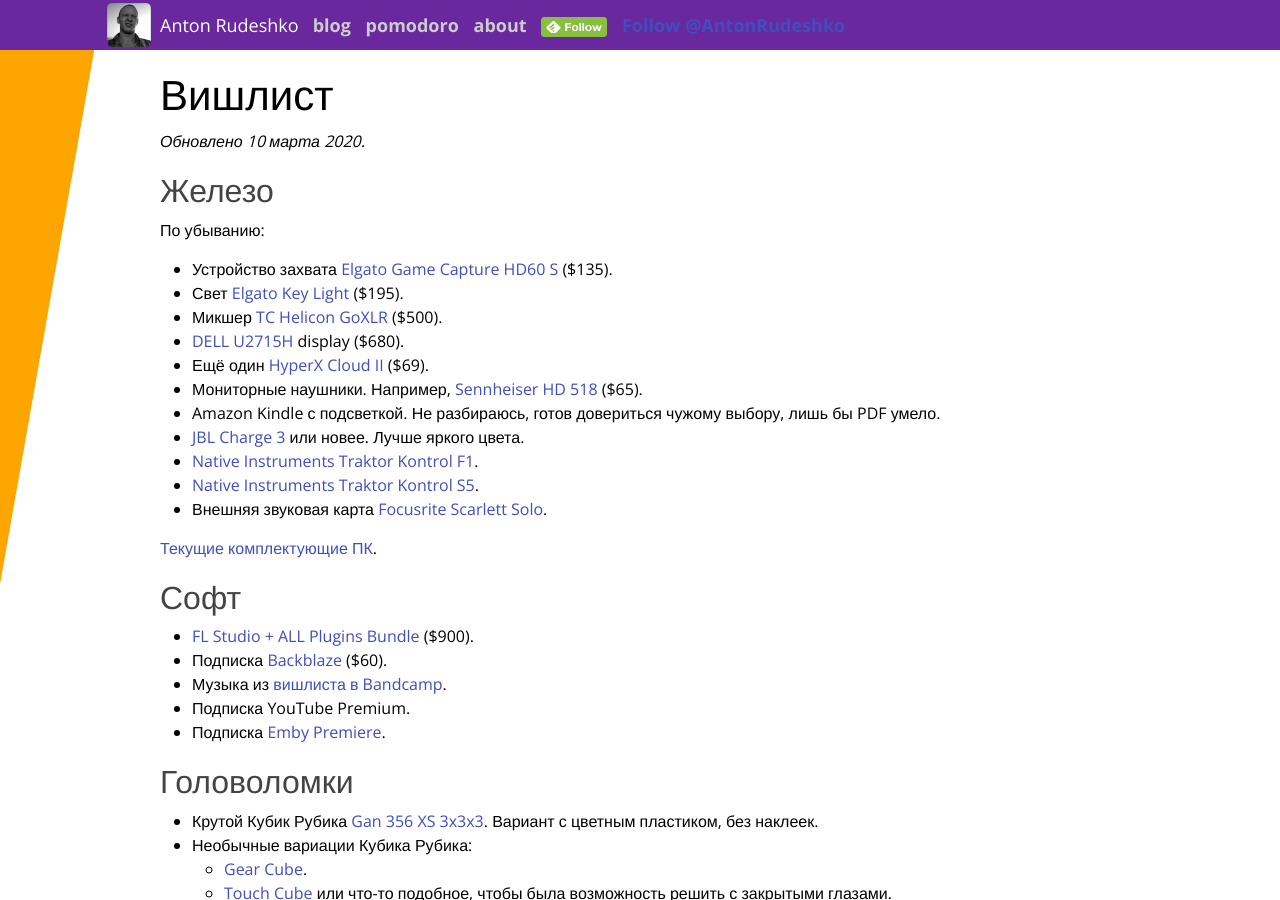
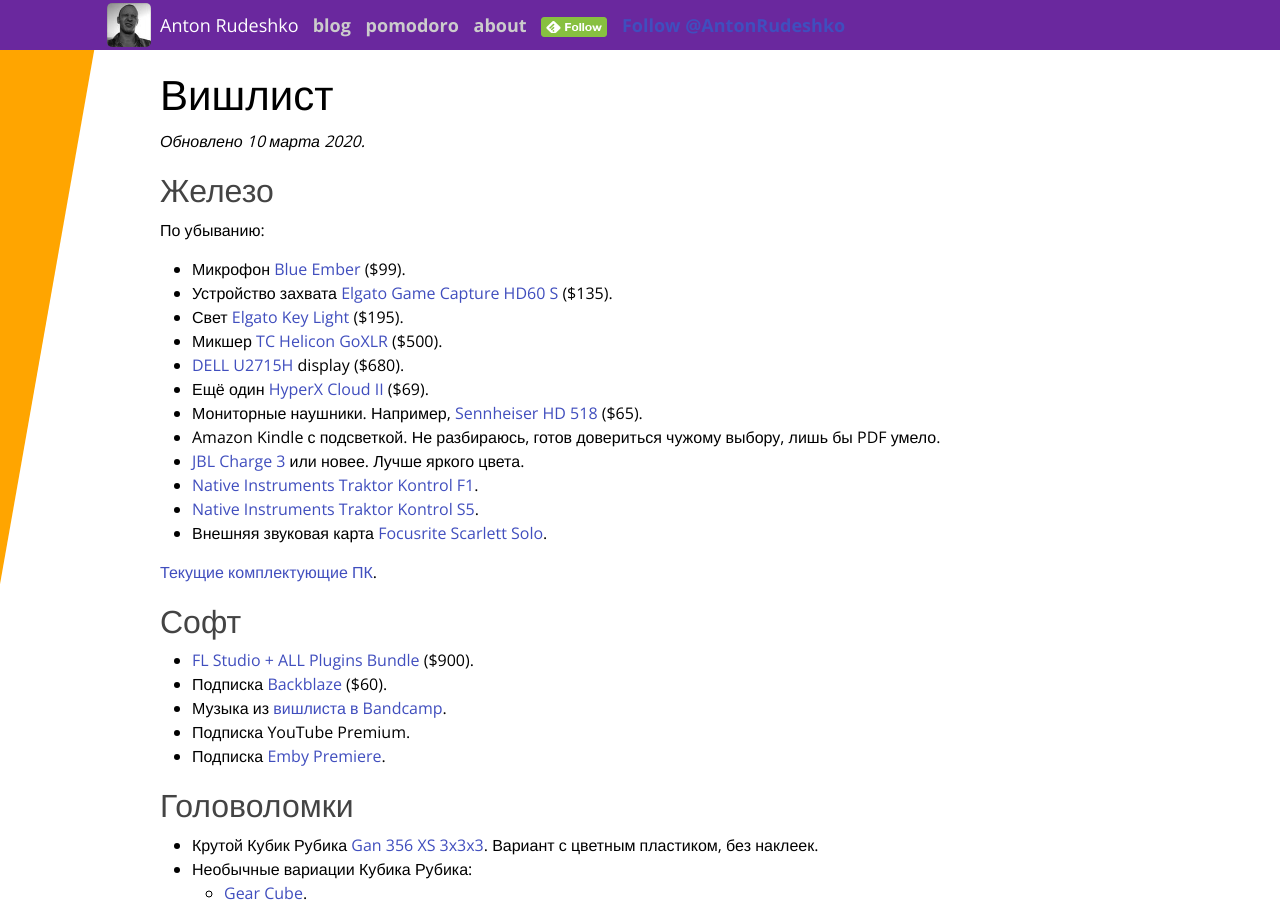
Before and after one commit to anton-rudeshko/anton-rudeshko.github.io, a Jekyll site: the page built from wishlist/index.md, in a window 1280 px wide and 900 px high. Built offline with Jekyll 4.4.1, drawn with Linux system fonts in a browser that asks for light colours; comment, search, counter and statistics services are not loaded.

Commit message:
wishlist: add blue ember mic

```diff
--- a/wishlist/index.md
+++ b/wishlist/index.md
@@ -11,6 +11,7 @@ title: Вишлист
 
 По убыванию:
 
+* Микрофон [Blue Ember] ($99).
 * Устройство захвата [Elgato Game Capture HD60 S][hd60-s] ($135).
 * Свет [Elgato Key Light][key-light] ($195).
 * Микшер [TC Helicon GoXLR][goxlr] ($500).
@@ -25,6 +26,7 @@ title: Вишлист
 
 [Текущие комплектующие ПК][pc-config].
 
+[Blue Ember]: https://market.yandex.ru/product/463314132
 [hd60-s]: https://www.elgato.com/en/gaming/game-capture-hd60-s
 [key-light]: https://www.elgato.com/en/gaming/key-light
 [goxlr]: https://www.tc-helicon.com/broadcast
```
